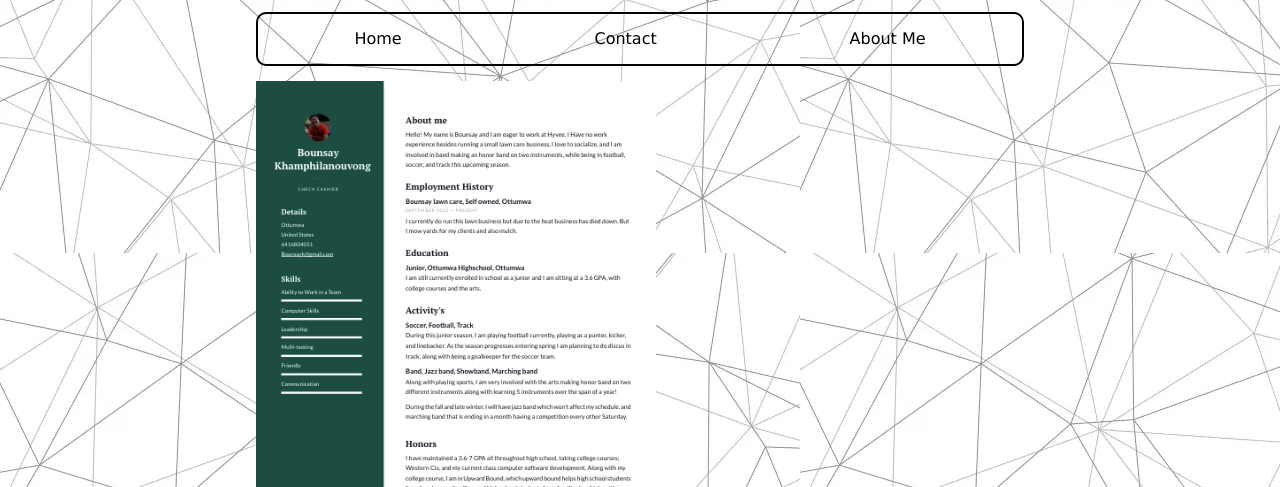
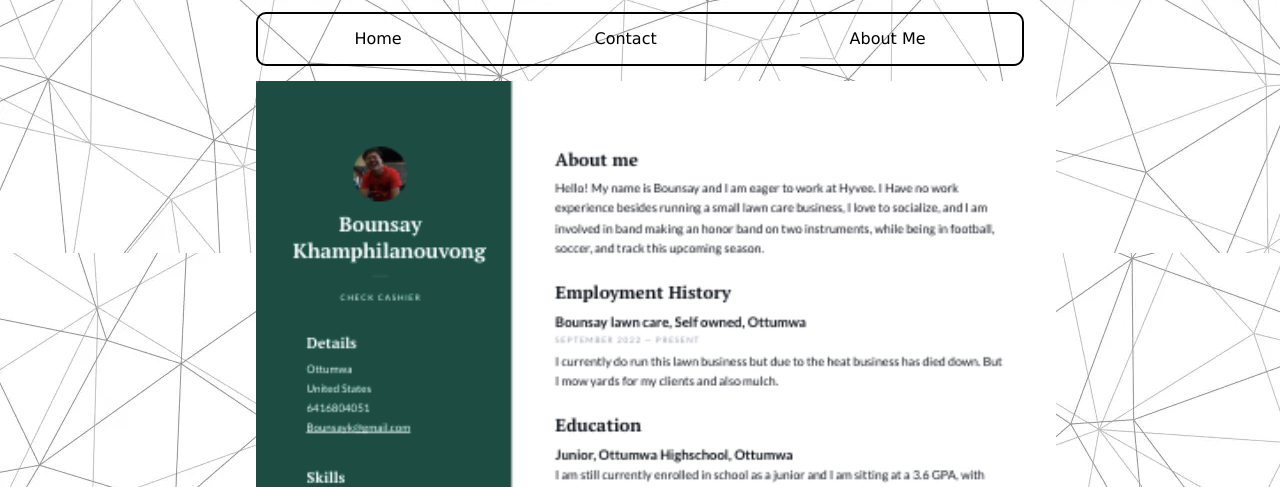
Before and after one commit to Bounsay/Bounsaysportfolio, a plain HTML site: page html/resume.html in a window 1280 px wide. Shown: the part 313-800 px from the top of the page. Drawn offline with Linux system fonts and the light colour scheme.

Commit message:
update 3

```diff
--- a/ccs/general.css
+++ b/ccs/general.css
@@ -73,6 +73,6 @@ form {
 
 }
 
-img {
-    width: 400px;
+#resume {
+    width: 800px;
 }
--- a/html/resume.html
+++ b/html/resume.html
@@ -19,7 +19,7 @@
         <a href="contact.html">Contact</a>
         <a href="aboutme.html">About Me</a>
     </nav>
-    <img src="../image/resume.jpg" alt="resume">
+    <img src="../image/resume.jpg" alt="resume" id="resume">
     <nav>
         <a href="#">Resume</a>
         <a href="Project.html">Projects</a>
```
